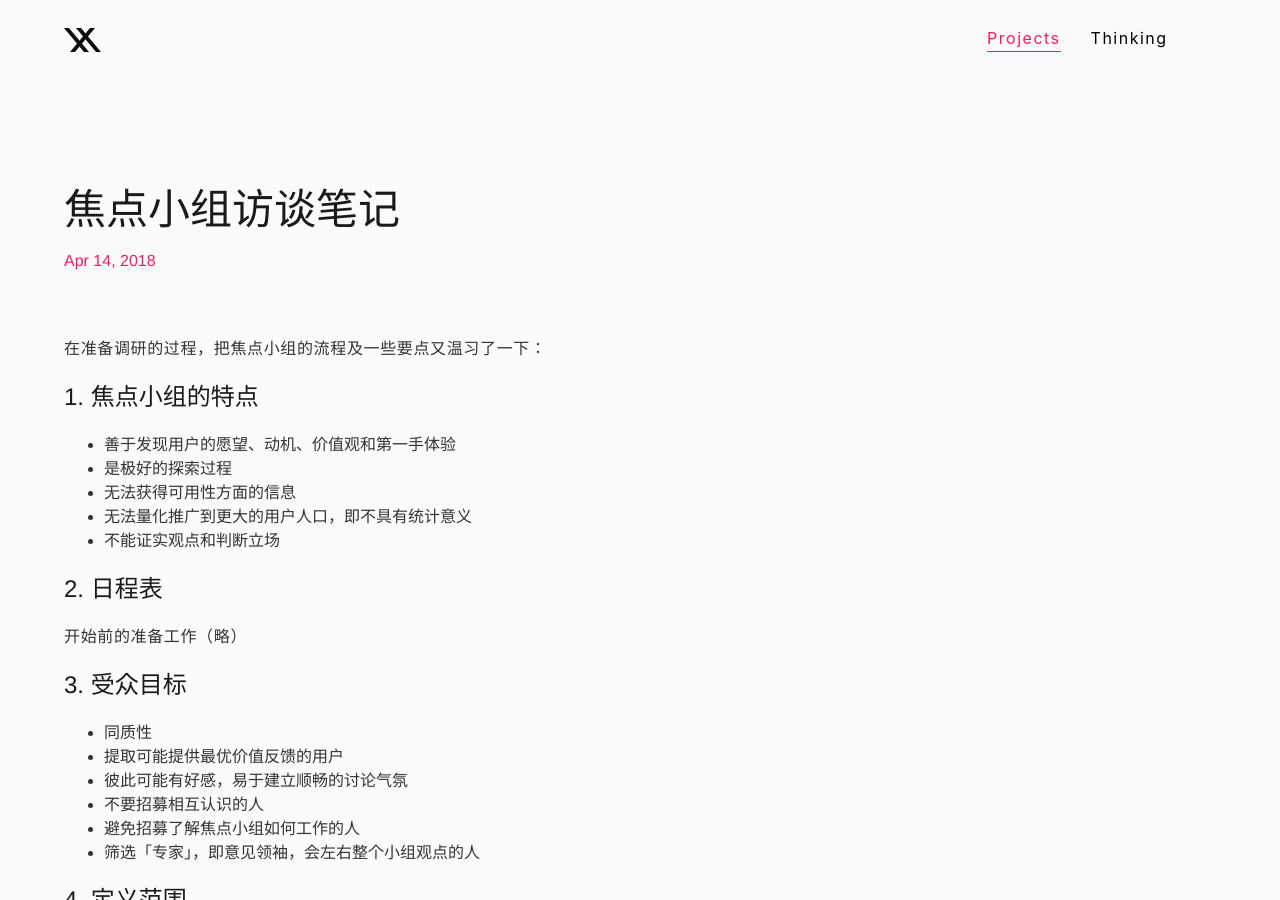
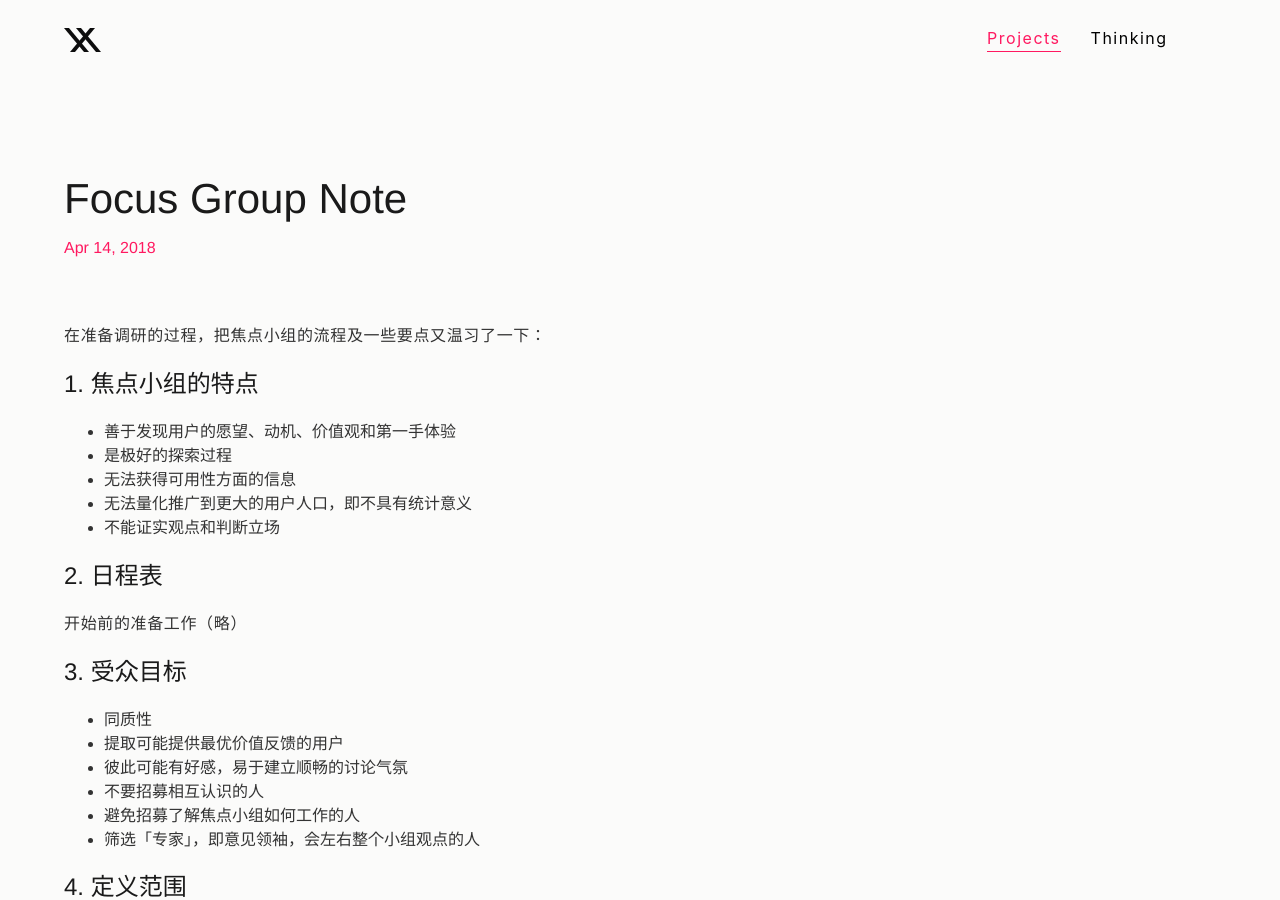
Before and after one commit to guoxindesign/guoxindesign.github.io, a Jekyll site: the page built from _posts/2018-04-14-focusgroup.md, in a window 1280 px wide and 900 px high. Built offline with Jekyll 4.4.1, drawn with Linux system fonts in a browser that asks for light colours.

Commit message:
Update 2018-04-14-focusgroup.md

```diff
--- a/_posts/2018-04-14-focusgroup.md
+++ b/_posts/2018-04-14-focusgroup.md
@@ -1,5 +1,5 @@
 ---
-title: 焦点小组访谈笔记
+title: Focus Group Note
 layout: post
 cover_image: "/images/questionaire_cover.jpg"
 ---
```
